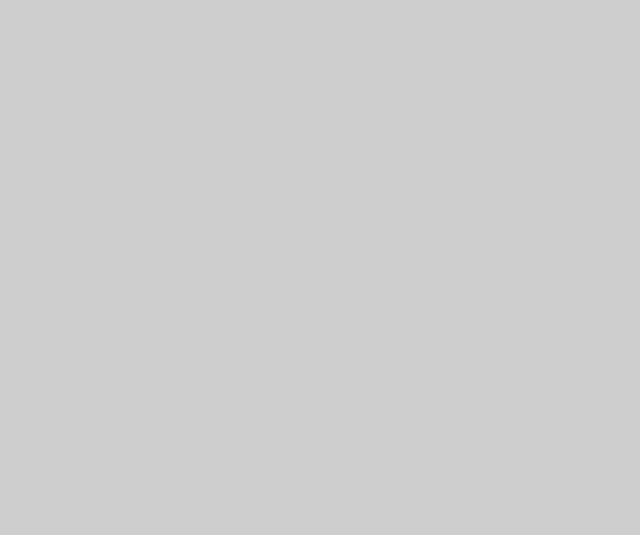
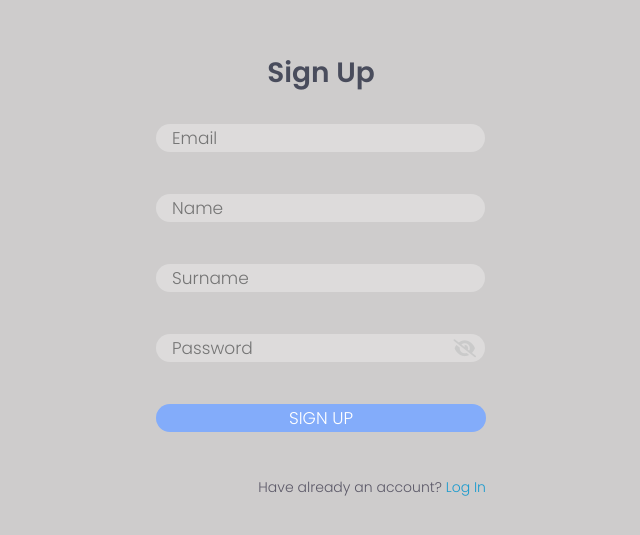
Before and after one commit to Fatare/obrona_org, an Angular app: page /Signup in a window 1280 px wide. Shown: the part 125-660 px from the top of the page, without its empty margins (319-959 px from the left). Built offline with nearby package versions, Linux system fonts and the light colour scheme.

Commit message:
change 1

```diff
--- a/src/app/views/auth/login/login.component.css
+++ b/src/app/views/auth/login/login.component.css
@@ -11,7 +11,7 @@ background-color: rgba(185, 182, 182, 0.699);
 
 .form{
     position: absolute;
-    max-width: 430px;
+    max-width: 330px;
     width: 100%;
     padding: 30px;
     border-radius: 15px;
@@ -57,6 +57,7 @@ form .field{
     padding: 0 15px;
     border: 1px solid#7c7373;
     font-family: "Poppins";
+    width: 90% !important;
 }
 
 .field input:focus{
@@ -71,11 +72,10 @@ form .field{
     position: absolute;
     top:50%;
     right: 10px;
-    transform: translateY(-50%);
+    transform: translateY(-110%);
     font-size: 18px;
     color:#CACACA;
     cursor: pointer;
-    padding: 5px;
 }
 
 .field button{
@@ -92,7 +92,6 @@ form .field{
 
 .field input,
 .field button{
-    height: 50;
     width: 100%;
     border: none;
     font-size: 17px;
@@ -101,7 +100,7 @@ form .field{
 
 }
 .field input{
-    padding: 0 15px;
+    /* padding: 0 15px; */
     background: rgba(255, 255, 255, 0.295);
     border: 1px solid transparent;
 }
@@ -109,8 +108,8 @@ form .field{
 
 .form-link{
     text-align: right;
-    margin-top: 10px;
-    margin-top: 3px;
+    margin-top: 0px;
+
 }
 
 .form-link span,
--- a/src/app/views/auth/login/login.component.html
+++ b/src/app/views/auth/login/login.component.html
@@ -1,3 +1,4 @@
+
 <section class="container forms">
     <div class="form-login">
         <div class="form-content">
--- a/src/app/views/auth/signup/signup.component.css
+++ b/src/app/views/auth/signup/signup.component.css
@@ -1,3 +1,4 @@
+
 
 .container{
     height: 100vh;
@@ -10,7 +11,7 @@ background-color: rgba(185, 182, 182, 0.699);
 
     .form{
         position: absolute;
-    max-width: 430px;
+        max-width: 330px;
         width: 100%;
         padding: 30px;
         border-radius: 15px;
@@ -55,6 +56,8 @@ form .field{
         outline: none;
         padding: 0 15px;
         border: 1px solid#7c7373;
+        font-family: "Poppins";
+        width: 90% !important;
     }
 
     .field input:focus{
@@ -69,11 +72,10 @@ form .field{
         position: absolute;
         top:50%;
         right: 10px;
-    transform: translateY(-50%);
+        transform: translateY(-110%);
         font-size: 18px;
         color:#CACACA;
         cursor: pointer;
-    padding: 5px;
     }
 
     .field button{
@@ -81,6 +83,7 @@ form .field{
         background-color: #83acfa;
         transition: all 0.3s ease;
         cursor: pointer;
+        font-family: 'Poppins';
     }
 
     .field button:hover{
@@ -89,7 +92,6 @@ form .field{
 
     .field input,
     .field button{
-    height: 50;
         width: 100%;
         border: none;
         font-size: 17px;
@@ -98,7 +100,7 @@ form .field{
 
     }
     .field input{
-    padding: 0 15px;
+        /* padding: 0 15px; */
         background: rgba(255, 255, 255, 0.295);
         border: 1px solid transparent;
     }
@@ -106,8 +108,8 @@ form .field{
 
     .form-link{
         text-align: right;
-    margin-top: 10px;
-    margin-top: 3px;
+        margin-top: 0px;
+
     }
 
     .form-link span,
--- a/src/app/views/auth/signup/signup.component.html
+++ b/src/app/views/auth/signup/signup.component.html
@@ -1,5 +1,5 @@
 <section class="container forms">
-    <div class="form signup">
+    <div class="form singup">
         <div class="form-content">
             <header>Sign Up</header>
 
@@ -7,37 +7,31 @@
                 <div class="field input-field">
                     <input type="email" placeholder="Email" class="input">
                 </div>
-
                 <div class="field input-field">
                     <input type="name" placeholder="Name" class="input">
                 </div>
-
                 <div class="field input-field">
-                    <input type="Surname" placeholder="Surame" class="input">
+                    <input type="surname" placeholder="Surname" class="input">
                 </div>
 
                     <div class="field input-field">
-                    <input type="Surname" placeholder="Surame" class="input">
+                        <input [type]="isClicked == false ? 'text' : 'password' "
+                               placeholder="Password"
+                               class="password">
+
+                        <i class="eye-icon fas"
+                           type="button"
+                           (click)="isClicked = !isClicked"
+                           [class.fa-eye]="!isClicked"
+                           [class.fa-eye-slash]="isClicked">
+                        </i>
                     </div>
-
-                <div class="field input-field">
-                    <input type="password" placeholder="Password" class="password">
-                    <i class="fas fa-eye-slash eye-icon"></i>
-                </div>
-
-                <div class="field input-field">
-                    <input type="password" placeholder="Confirm password" class="password">
-                    <i class="fas fa-eye-slash eye-icon"></i>
-                </div>
-
                     <div class="field btn-field">
                         <button>SIGN UP</button>
                     </div>
-
                     <div class="form-link">
                         <span>Have already an account? <a routerLink="../Login" class="link login-link">Log In</a></span>
                     </div>
-
             </form>
         </div>
     </div>
--- a/src/app/views/auth/signup/signup.component.ts
+++ b/src/app/views/auth/signup/signup.component.ts
@@ -7,6 +7,7 @@ import { Component, OnInit } from '@angular/core';
 })
 export class SignupComponent implements OnInit {
 
+  public isClicked: boolean = true;
   constructor() { }
 
   ngOnInit(): void {
```
Lines whose indentation alone changed are shown as unchanged.
